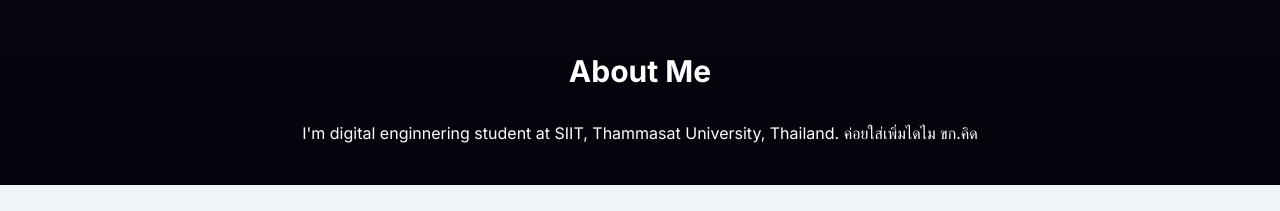
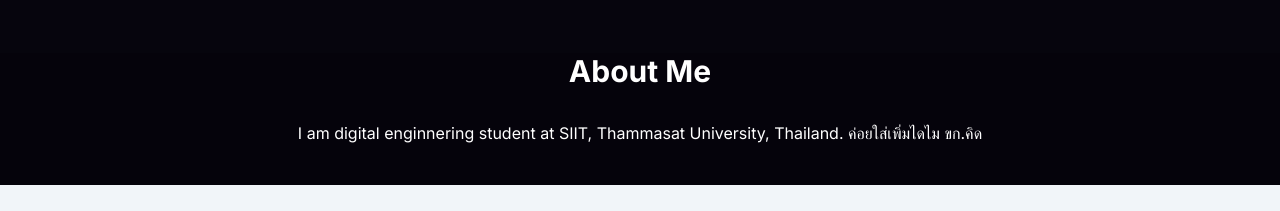
Before and after one commit to HiMAIayas/HiMAIayas.github.io, a Next.js app: page / in a window 1280 px wide. Shown: the part 800-1011 px from the top of the page. Built offline with nearby package versions, Linux system fonts and the light colour scheme.

Commit message:
bug fixed

```diff
--- a/src/app/page.tsx
+++ b/src/app/page.tsx
@@ -42,7 +42,7 @@
         <div className="text-3xl text-white font-bold mb-8">About Me</div>
 
         <div className="text-white">
-          I'm digital enginnering student at SIIT, Thammasat University, Thailand. ค่อยใส่เพิ่มไดไม ขก.คิด
+          I am digital enginnering student at SIIT, Thammasat University, Thailand. ค่อยใส่เพิ่มไดไม ขก.คิด
         </div>
 
       </div>
```
